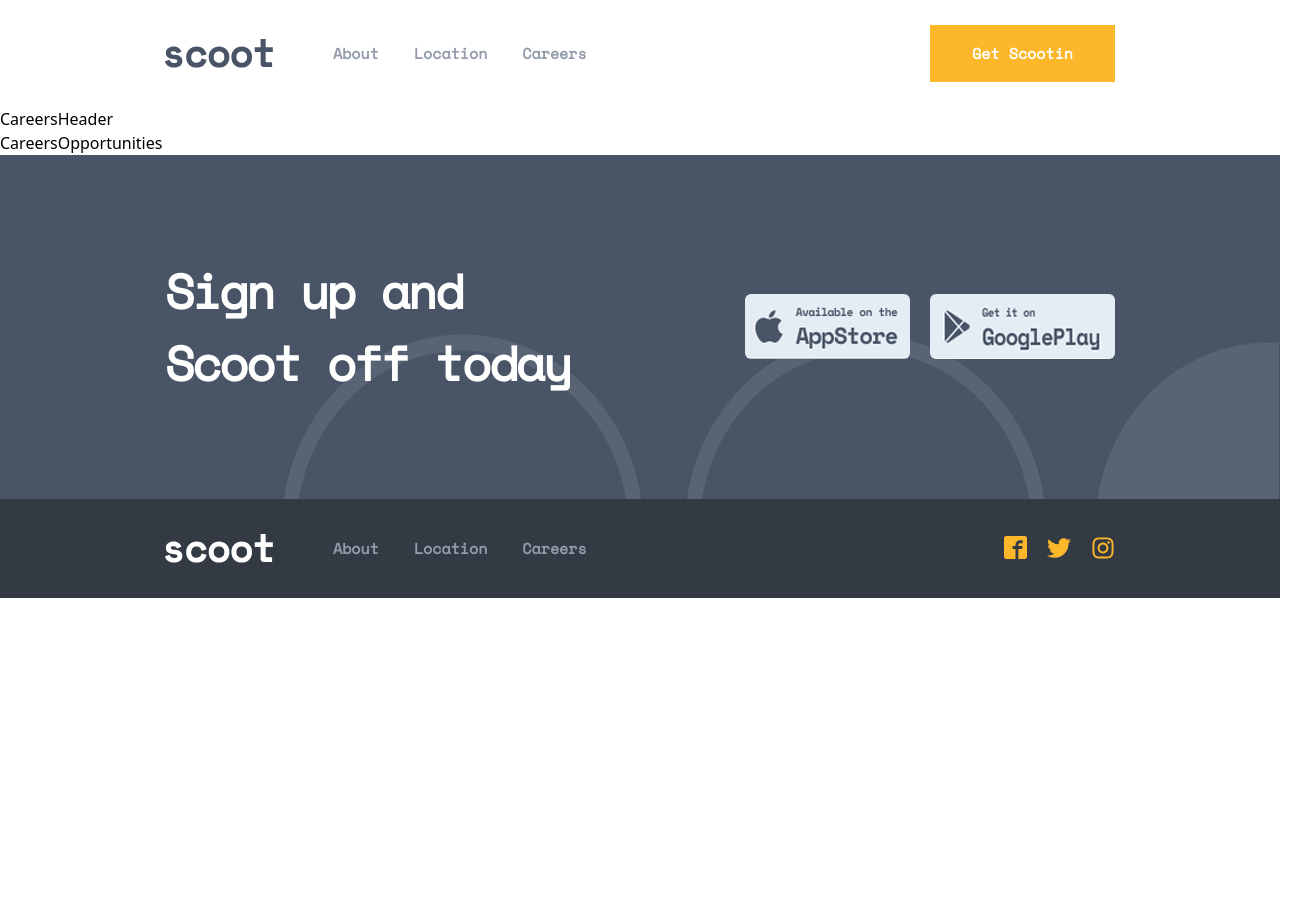
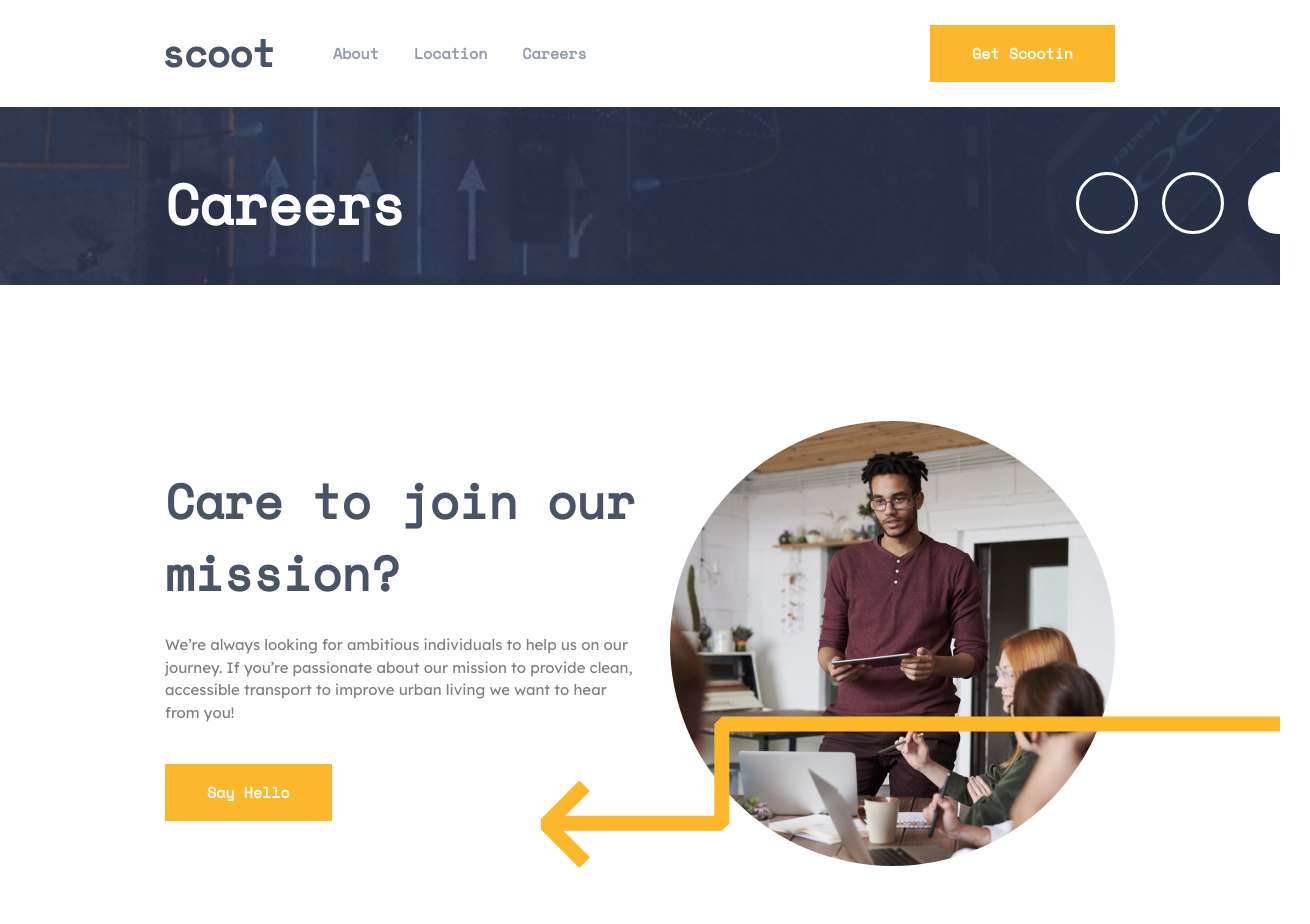
Before and after one commit to sirojX90/scoot, a React (Vite) app: page /careers in a window 1280 px wide. Shown: the top 924 px of the page, 1310 px wide, since content can reach past the window. Before the commit the page ends 800 px from the top, so only its background shows below. Built offline with nearby package versions, Linux system fonts and the light colour scheme.

Commit message:
Careers page done

```diff
--- a/src/components/pages/careers/careers-header-components/CareersHeader.jsx
+++ b/src/components/pages/careers/careers-header-components/CareersHeader.jsx
@@ -1,5 +1,89 @@
+import { Button } from "../../../common";
+// Images
+import toUse from "../../../../../public/images/section-images/boy.jpg";
+
 export const CareersHeader = () => {
   return (
-    <div>CareersHeader</div>
-  )
-}
+    <div className="container">
+      <header className="bg-[url('../../../../../public/images/bgImage/locationHed.png')] bg-no-repeat bg-contain px-[165px]">
+        <h2 className="text-[56px] text-white font-bold font-[SpaceMono] py-[55px]">
+          Careers
+        </h2>
+        <div className="relative border-red-500">
+          <div className="absolute right-[-195px] top-[-130px] border-red-600 z-10">
+            <svg
+              xmlns="http://www.w3.org/2000/svg"
+              width="234"
+              height="64"
+              viewBox="0 0 234 64"
+              fill="none"
+            >
+              <circle cx="31" cy="32" r="29.5" stroke="white" strokeWidth="3" />
+              <circle
+                cx="117"
+                cy="32"
+                r="29.5"
+                stroke="white"
+                strokeWidth="3"
+              />
+              <circle cx="203" cy="32" r="31" fill="white" />
+            </svg>
+          </div>
+        </div>
+        <div className="flex justify-between items-center my-[120px]">
+          <div className="w-[50%]">
+            <h3 className="text-[48px] text-[#495567] font-bold font-[SpaceMono]">
+              Care to join our
+              <br />
+              mission?
+            </h3>
+            <p className="text-[15px] text-[grey] font-normal font-[LexendDeca] mt-[25px] mb-[40px]">
+              We’re always looking for ambitious individuals to help us on our
+              journey. If you’re passionate about our mission to provide clean,
+              accessible transport to improve urban living we want to hear from
+              you!
+            </p>
+            <Button>Say Hello</Button>
+          </div>
+          <div className="flex">
+            <img className="rounded-[50%]" src={toUse} alt="gril" />
+            <div className="relative">
+              <div className="absolute left-[-570px] top-[295px]">
+                <svg
+                  xmlns="http://www.w3.org/2000/svg"
+                  width="735"
+                  height="115"
+                  viewBox="0 0 735 115"
+                  fill="none"
+                >
+                  <path
+                    d="M734.969 8H176.854V107.369H0.591125"
+                    stroke="#FCB72B"
+                    strokeWidth="15"
+                    strokeLinejoin="bevel"
+                  />
+                </svg>
+              </div>
+              <div className="absolute left-[-575px] top-[359px]">
+                <svg
+                  xmlns="http://www.w3.org/2000/svg"
+                  width="50"
+                  height="88"
+                  viewBox="0 0 50 88"
+                  fill="none"
+                >
+                  <path
+                    d="M44.6392 82.6394L6.21289 44.2131L44.6392 5.78687"
+                    stroke="#FCB72B"
+                    strokeWidth="15"
+                    strokeLinejoin="bevel"
+                  />
+                </svg>
+              </div>
+            </div>
+          </div>
+        </div>
+      </header>
+    </div>
+  );
+};
--- a/src/components/pages/careers/careers-opportunities-components/CareersOpportunities.jsx
+++ b/src/components/pages/careers/careers-opportunities-components/CareersOpportunities.jsx
@@ -1,5 +1,141 @@
+// Images
+import OurTech from "../../../../../public/images/section-images/OurTech.png";
+import OurIntegrity from "../../../../../public/images/section-images/OurIntegrity.png";
+import OurCommunity from "../../../../../public/images/section-images/OurCommunity.png";
+import { Button } from "../../../common";
+
 export const CareersOpportunities = () => {
   return (
-    <div>CareersOpportunities</div>
-  )
-}
+    <div className="container">
+      <section className="px-[165px] py-[60px]">
+        <h2 className="text-[56px] text-darkNavy text-center font-bold font-[SpaceMono] mb-[90px]">
+          Our values
+        </h2>
+        <div className="flex justify-between gap-[30px]">
+          <div className="w-[30%]">
+            <div className="relative flex flex-col items-center">
+              <img className="rounded-[50%]" src={OurTech} alt="" />
+              <div className="absolute bottom-[-48px] flex justify-center items-center w-[96px] h-[96px] bg-yellow rounded-[50%]">
+                <span className="text-[24px] text-darkNavy font-bold font-[SpaceMono]">
+                  01
+                </span>
+              </div>
+            </div>
+            <h4 className="text-[24px] text-darkNavy text-center font-bold font-[SpaceMono] mt-[80px]">
+              Our tech
+            </h4>
+            <p className="text-[15px] text-[grey] text-center font-normal font-[LexendDeca] mt-[30px]">
+              We’re using cutting edge technology to drive accessible urban
+              transportation forward. Our fully electric scooters are a joy to
+              ride!
+            </p>
+          </div>
+          <div className="w-[30%]">
+            <div className="relative flex flex-col items-center">
+              <img className="rounded-[50%]" src={OurIntegrity} alt="" />
+              <div className="absolute bottom-[-48px] flex justify-center items-center w-[96px] h-[96px] bg-yellow rounded-[50%]">
+                <span className="text-[24px] text-darkNavy font-bold font-[SpaceMono]">
+                  01
+                </span>
+              </div>
+            </div>
+            <h4 className="text-[24px] text-darkNavy text-center font-bold font-[SpaceMono] mt-[80px]">
+              Our tech
+            </h4>
+            <p className="text-[15px] text-[grey] text-center font-normal font-[LexendDeca] mt-[30px]">
+              We’re using cutting edge technology to drive accessible urban
+              transportation forward. Our fully electric scooters are a joy to
+              ride!
+            </p>
+          </div>
+          <div className="w-[30%]">
+            <div className="relative flex flex-col items-center">
+              <img className="rounded-[50%]" src={OurCommunity} alt="" />
+              <div className="absolute bottom-[-48px] flex justify-center items-center w-[96px] h-[96px] bg-yellow rounded-[50%]">
+                <span className="text-[24px] text-darkNavy font-bold font-[SpaceMono]">
+                  01
+                </span>
+              </div>
+            </div>
+            <h4 className="text-[24px] text-darkNavy text-center font-bold font-[SpaceMono] mt-[80px]">
+              Our tech
+            </h4>
+            <p className="text-[15px] text-[grey] text-center font-normal font-[LexendDeca] mt-[30px]">
+              We’re using cutting edge technology to drive accessible urban
+              transportation forward. Our fully electric scooters are a joy to
+              ride!
+            </p>
+          </div>
+        </div>
+        <div className="flex flex-col gap-[25px] my-[120px]">
+          <div className="flex justify-between items-center bg-[#F2F5F9] py-[35px] px-[40px]">
+            <div>
+              <h4 className="text-[24px] text-darkNavy font-bold font-[SpaceMono]">
+                General Manager
+              </h4>
+              <p className="text-[15px] text-darkNavy font-normal font-[LexendDeca]">
+                Jakarta, Indonesia
+              </p>
+            </div>
+            <Button>Apply</Button>
+          </div>
+          <div className="flex justify-between items-center bg-[#F2F5F9] py-[35px] px-[40px]">
+            <div>
+              <h4 className="text-[24px] text-darkNavy font-bold font-[SpaceMono]">
+                UI/UX Designer
+              </h4>
+              <p className="text-[15px] text-darkNavy font-normal font-[LexendDeca]">
+                Yokohama, Japan
+              </p>
+            </div>
+            <Button>Apply</Button>
+          </div>
+          <div className="flex justify-between items-center bg-[#F2F5F9] py-[35px] px-[40px]">
+            <div>
+              <h4 className="text-[24px] text-darkNavy font-bold font-[SpaceMono]">
+                Blog Content Copywriter
+              </h4>
+              <p className="text-[15px] text-darkNavy font-normal font-[LexendDeca]">
+                New York, United States
+              </p>
+            </div>
+            <Button>Apply</Button>
+          </div>
+          <div className="flex justify-between items-center bg-[#F2F5F9] py-[35px] px-[40px]">
+            <div>
+              <h4 className="text-[24px] text-darkNavy font-bold font-[SpaceMono]">
+                Graphic Designer
+              </h4>
+              <p className="text-[15px] text-darkNavy font-normal font-[LexendDeca]">
+                New York, United States
+              </p>
+            </div>
+            <Button>Apply</Button>
+          </div>
+          <div className="flex justify-between items-center bg-[#F2F5F9] py-[35px] px-[40px]">
+            <div>
+              <h4 className="text-[24px] text-darkNavy font-bold font-[SpaceMono]">
+                Fleet Supervisor
+              </h4>
+              <p className="text-[15px] text-darkNavy font-normal font-[LexendDeca]">
+                Jakarta, Indonesia
+              </p>
+            </div>
+            <Button>Apply</Button>
+          </div>
+          <div className="flex justify-between items-center bg-[#F2F5F9] py-[35px] px-[40px]">
+            <div>
+              <h4 className="text-[24px] text-darkNavy font-bold font-[SpaceMono]">
+                UX Analyst
+              </h4>
+              <p className="text-[15px] text-darkNavy font-normal font-[LexendDeca]">
+                London, United Kingdom
+              </p>
+            </div>
+            <Button>Apply</Button>
+          </div>
+        </div>
+      </section>
+    </div>
+  );
+};
--- a/src/components/pages/locations/LocationsComponent.jsx
+++ b/src/components/pages/locations/LocationsComponent.jsx
@@ -38,9 +38,9 @@
             not listed?
           </h3>
           <p className="text-[15px] text-[grey] font-normal font-[LexendDeca]">
-              If you’d like to see Scoot in your hometown, be sure to let us <br />
-              know. We track requests and plan launches based on <br />
-              demand. Feel free to message us by clicking the link or <br />
+            If you’d like to see Scoot in your hometown, be sure to let us<br />
+            know. We track requests and plan launches based on<br />
+            demand. Feel free to message us by clicking the link or<br />
             messaging us on social.
           </p>
           <Button>Message Us</Button>
```
Also changed, not shown: public/images/section-images/boy.jpg (added). Lines whose indentation alone changed are shown as unchanged.
